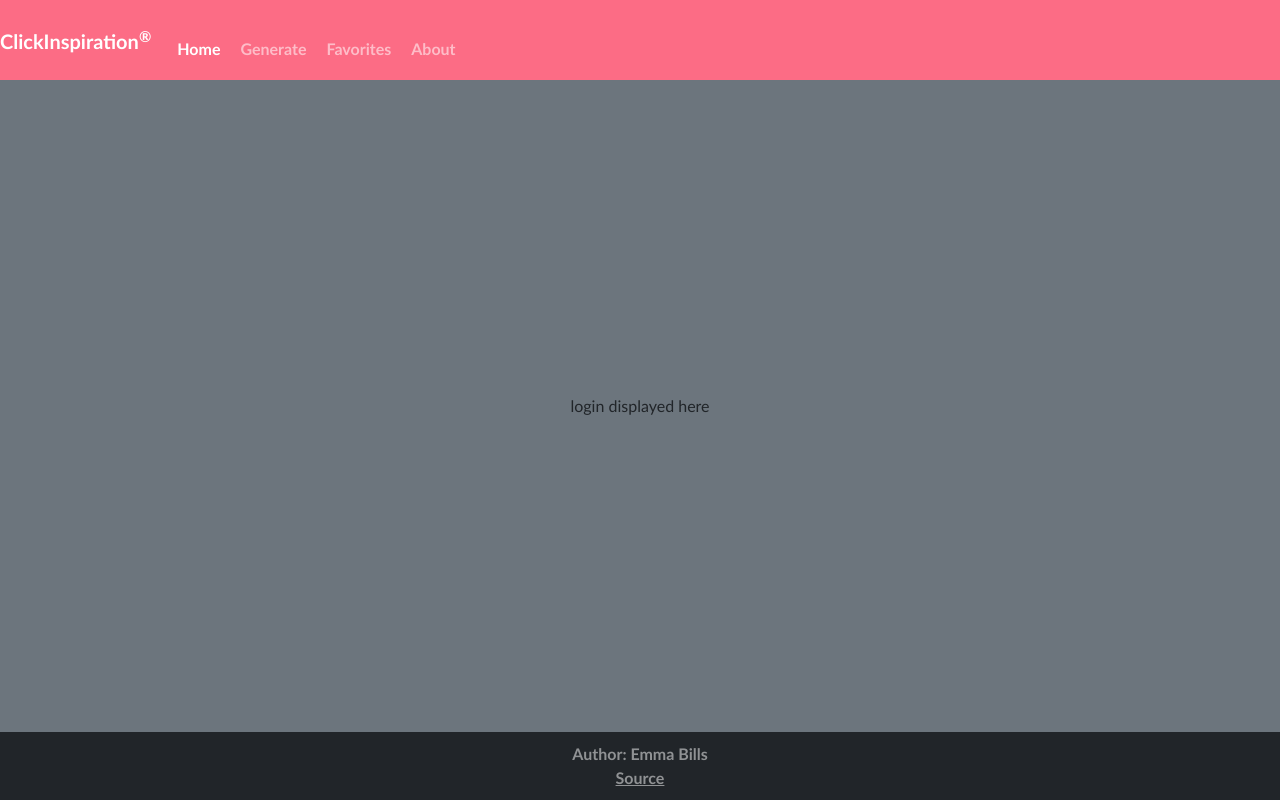
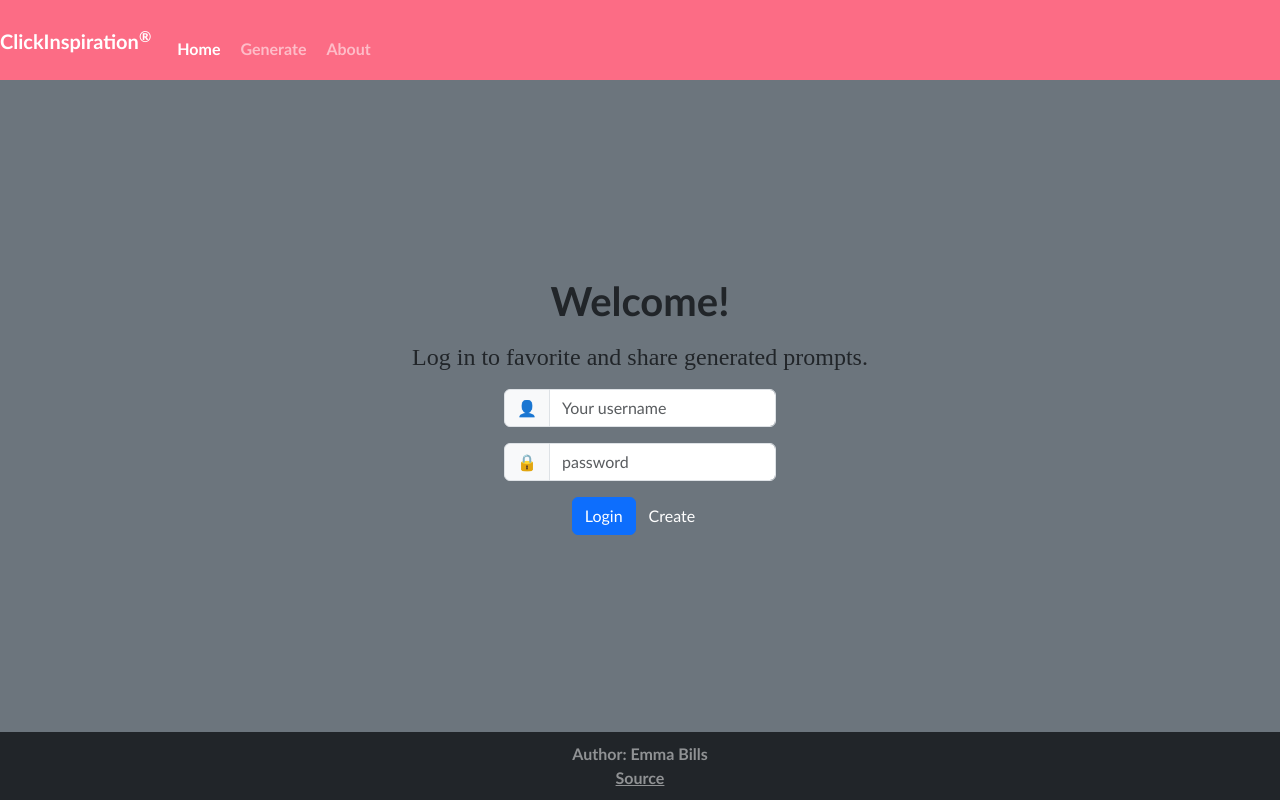
Before and after one commit to PirateQueen890/startup, a React (Vite) app: page / in a window 1280 px wide. Built offline with nearby package versions, Linux system fonts and the light colour scheme.

Commit message:
login react set up

```diff
--- a/index.html
+++ b/index.html
@@ -2,7 +2,7 @@
 <html lang="en">
   <head>
     <meta charset="utf-8" />
-    <link rel="icon" href="/favicon.ico" />
+    <link rel="icon" href="/public/favicon.ico" />
     <meta name="viewport" content="width=device-width, initial-scale=1" />
     <meta name="theme-color" content="#000000" />
 
--- a/src/app.css
+++ b/src/app.css
@@ -33,6 +33,7 @@ main {
     flex-direction: column;
     align-items: center;
     justify-content: center;
+    background-color: white;
 }
 
 footer {
@@ -61,3 +62,12 @@ th {
     margin-bottom: 20px;
     color: white;
 }
+
+h1 {
+    font-weight: bold;
+}
+
+h4 {
+    font-family:'Times New Roman', Times, serif;
+    padding: 10px;
+}
--- a/src/app.jsx
+++ b/src/app.jsx
@@ -4,13 +4,18 @@ import { Login } from './login/login';
 import { Generator } from './generator/generator';
 import { Favorites } from './favorites/favorites';
 import { About } from './about/about';
+import { AuthState } from './login/authState';
 import 'bootstrap/dist/css/bootstrap.min.css';
 import './app.css';
 
-export default function App() {
+function App() {
+    const [username, setUsername] = React.useState(localStorage.getItem('username') || '');
+    const currentAuthState = username ? AuthState.Authenticated : AuthState.Unauthenticated;
+    const [authState, setAuthState] = React.useState(currentAuthState);
+
     return (
         <BrowserRouter>
-            <div className='body'>
+            <div className='body bg-white text-dark'>
                 <header className='container-fluid'>
                     <nav className='navbar fixed-top navbar-dark'>
                         <div className='navbar-brand'>
@@ -27,11 +32,13 @@ export default function App() {
                             Generate
                             </NavLink>
                         </li>
-                        <li className='nav-item'>
+                        {authState === AuthState.Authenticated && (
+                            <li className='nav-item'>
                             <NavLink className='nav-link' to='favorites'>
                             Favorites
                             </NavLink>
                         </li>
+                        )}
                         <li className='nav-item'>
                             <NavLink className='nav-link' to='about'>
                             About
@@ -42,7 +49,20 @@ export default function App() {
                 </header>
 
                 <Routes>
-                    <Route path='/' element={<Login />} exact />
+                    <Route
+                        path='/'
+                        element={
+                            <Login
+                                username={username}
+                                authState={authState}
+                                onAuthChange={(username, authState) => {
+                                setAuthState(authState);
+                                setUsername(username);
+                                }}
+                            />
+                        }
+                        exact
+                    />
                     <Route path='/generator' element={<Generator />} />
                     <Route path='/favorites' element={<Favorites />} />
                     <Route path='/about' element={<About />} />
@@ -63,5 +83,7 @@ export default function App() {
   }
 
   function NotFound() {
-    return <main className='container-fluid bg-secondary text-center'>404: Return to sender. Address unknown.</main>;
+    return <main className='container-fluid bg-white text-center'>404: Return to sender. Address unknown.</main>;
   }
+
+  export default App;
--- /dev/null
+++ b/src/login/authState.js
@@ -0,0 +1,9 @@
+export class AuthState {
+    static Unknown = new AuthState('unknown');
+    static Authenticated = new AuthState('authenticated');
+    static Unauthenticated = new AuthState('unauthenticated');
+
+    constructor(name) {
+      this.name = name;
+    }
+}
--- a/login.css
+++ b/src/login/authenticated.css
@@ -1,5 +1,5 @@
-#playerName {
+.playerName {
     color: #fc6c85;
     font-size: 1.5em;
     padding: 0.5em;
-  }
+}
--- /dev/null
+++ b/src/login/authenticated.jsx
@@ -0,0 +1,35 @@
+import React from 'react';
+import { useNavigate } from 'react-router-dom';
+
+import Button from 'react-bootstrap/Button';
+
+import './authenticated.css';
+
+export function Authenticated(props) {
+  const navigate = useNavigate();
+
+  function logout() {
+    fetch(`/api/auth/logout`, {
+      method: 'delete',
+    })
+      .catch(() => {
+        // Logout failed. Assuming offline
+      })
+      .finally(() => {
+        localStorage.removeItem('username');
+        props.onLogout();
+      });
+  }
+
+  return (
+    <div>
+      <div className='playerName'>{props.username}</div>
+      <Button variant='primary' onClick={() => navigate('/generator')}>
+        Generate
+      </Button>
+      <Button variant='secondary' onClick={() => logout()}>
+        Logout
+      </Button>
+    </div>
+  );
+}
--- a/src/login/login.jsx
+++ b/src/login/login.jsx
@@ -1,9 +1,28 @@
 import React from 'react';
 
-export function Login() {
+import { Unauthenticated } from './unauthenticated';
+import { Authenticated } from './authenticated';
+import { AuthState } from './authState';
+
+export function Login({ username, authState, onAuthChange }) {
   return (
     <main className='container-fluid bg-secondary text-center'>
-      <div>login displayed here</div>
+      <h1>Welcome!</h1>
+      <h4>Log in to favorite and share generated prompts.</h4>
+      <div>
+        {authState !== AuthState.Unknown}
+        {authState === AuthState.Authenticated && (
+          <Authenticated username={username} onLogout={() => onAuthChange(username, AuthState.Unauthenticated)} />
+        )}
+        {authState === AuthState.Unauthenticated && (
+          <Unauthenticated
+            username={username}
+            onLogin={(loginUsername) => {
+              onAuthChange(loginUsername, AuthState.Authenticated);
+            }}
+          />
+        )}
+      </div>
     </main>
   );
 }
--- /dev/null
+++ b/src/login/messageDialog.jsx
@@ -0,0 +1,15 @@
+import React from 'react';
+
+import Button from 'react-bootstrap/Button';
+import Modal from 'react-bootstrap/Modal';
+
+export function MessageDialog(props) {
+  return (
+    <Modal {...props} show={props.message} centered>
+      <Modal.Body>{props.message}</Modal.Body>
+      <Modal.Footer>
+        <Button onClick={props.onHide}>Close</Button>
+      </Modal.Footer>
+    </Modal>
+  );
+}
--- /dev/null
+++ b/src/login/unauthenticated.jsx
@@ -0,0 +1,71 @@
+import React from 'react';
+
+import Button from 'react-bootstrap/Button';
+import {MessageDialog} from './messageDialog';
+
+export function Unauthenticated(props) {
+  const [username, setUsername] = React.useState(props.userName);
+  const [password, setPassword] = React.useState('');
+  const [displayError, setDisplayError] = React.useState(null);
+
+  async function loginUser() {
+    loginOrCreate(`/api/auth/login`);
+  }
+
+  async function createUser() {
+    loginOrCreate(`/api/auth/create`);
+  }
+
+  async function loginOrCreate(endpoint) {
+    const response = await fetch(endpoint, {
+      method: 'post',
+      body: JSON.stringify({username: username, password: password}),
+      headers: {
+        'Content-type': 'application/json; charset=UTF-8',
+      },
+    });
+    if (response?.status === 200) {
+      localStorage.setItem('username', username);
+      const currentPrompt = [{owner: "", type: "", colors: ["rgb(255, 255, 255)", "rgb(255, 255, 255)", "rgb(255, 255, 255)", "rgb(255, 255, 255)", "rgb(255, 255, 255)"], prompt: "Click the Generate button to get a prompt!"}];
+      localStorage.setItem("currentPrompt", JSON.stringify(currentPrompt));
+      props.onLogin(username);
+    } else {
+      const body = await response.json();
+      setDisplayError(`⚠ Error: ${body.msg}`);
+    }
+  }
+
+  return (
+    <>
+      <div>
+        <div className='input-group mb-3'>
+          <span className='input-group-text'>👤</span>
+          <input
+            className='form-control'
+            type='text'
+            value={username}
+            onChange={(e) => setUsername(e.target.value)}
+            placeholder='Your username'
+          />
+        </div>
+        <div className='input-group mb-3'>
+          <span className='input-group-text'>🔒</span>
+          <input
+            className='form-control'
+            type='password'
+            onChange={(e) => setPassword(e.target.value)}
+            placeholder='password'
+          />
+        </div>
+        <Button variant='primary' onClick={() => loginUser()}>
+          Login
+        </Button>
+        <Button variant='secondary' onClick={() => createUser()}>
+          Create
+        </Button>
+      </div>
+
+      <MessageDialog message={displayError} onHide={() => setDisplayError(null)} />
+    </>
+  );
+}
```
